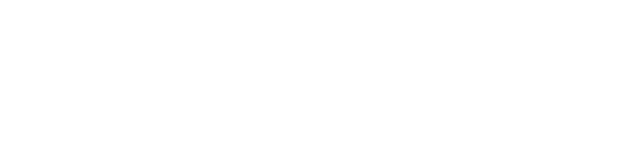
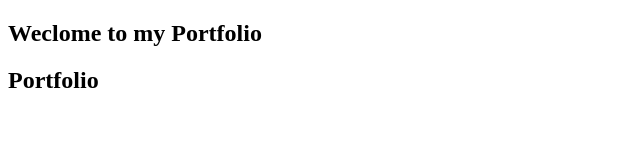
Before and after one commit to Iqbal-Elham/secnd-project, a plain HTML site: page index.html in a window 1280 px wide. Shown: the whole page, without its empty margins (0-640 px from the left). Drawn offline with Linux system fonts and the light colour scheme.

Commit message:
modified

```diff
--- a/index.html
+++ b/index.html
@@ -8,19 +8,17 @@
 
   <body>
     <script src="https://cdn.freecodecamp.org/testable-projects-fcc/v1/bundle.js"></script>
+    <nav id="navbar">
 
-    <!--
+    </nav>
+    <section id="welcom-section">
+      <h1>Weclome to my Portfolio</h1>
+    </section>
+    <section id="project-title">
+      <div class="project-title"><h2>Portfolio</h2></div>
+      <a href="https://github.com/microverseinc/fcc-test-suite-template"></a>
+    </section>
 
-    Hello Camper!
-
-    For now, the test suite only works in Chrome!
-    Please read the README below in the JS Editor before beginning.
-    Feel free to delete this message once you have read it.
-    Good luck and Happy Coding!
-
-    - The freeCodeCamp Team
-
-    -->
     <script  src="js/index.js"></script>
   </body>
 </html>
```
